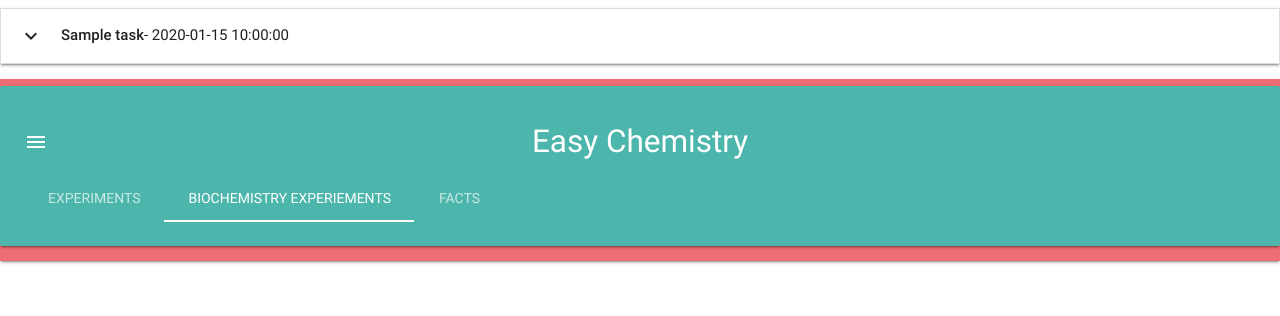
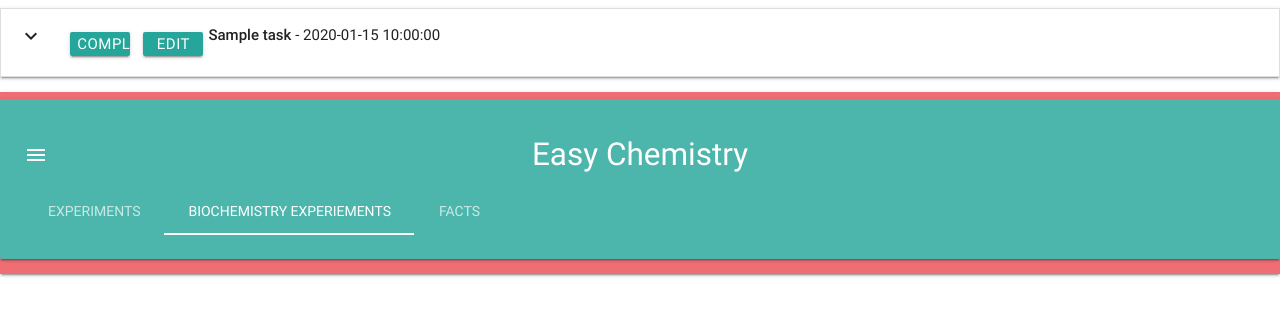
Before and after one commit to martynapacula/Project03, a Flask app: page / in a window 1280 px wide. Shown: the top 316 px of the page. Run offline with Flask 2, Linux system fonts and the light colour scheme; a database or web service that is not in the repository returns one stand-in record (values such as "Sample title"); some libraries are stand-ins or nearby versions.

Commit message:
buttons 'complete' and 'edit' added to tasks

```diff
--- a/static/css/style.css
+++ b/static/css/style.css
@@ -2,3 +2,11 @@
 /*    background-color: red; */
 
 /*}?*/
+
+.btn_small{
+    height:24px;
+    width:60px;
+    line-height:24px;
+    margin:5px 5px;
+    padding:0 0.5em;
+}
--- a/templates/tasks.html
+++ b/templates/tasks.html
@@ -6,8 +6,15 @@
 	{% for task in tasks %}
 	<li>
 		<div class="collapsible-header">
-			<i class="material-icons">keyboard_arrow_down</i> <strong>{{task.Category_name}} </strong> -
-			{{task.beginning_date}}
+			<div class="col s3">
+				<i class="material-icons">keyboard_arrow_down</i>
+                <a class="waves-effect waves-light btn btn_small">Completed</a>
+                <a class="waves-effect waves-light btn btn_small">Edit</a>
+
+			</div>
+			<div class="col s9">
+				<strong>{{task.Category_name}} </strong> - {{task.beginning_date}}
+			</div>
 		</div>
 		<div class="collapsible-body">
 			<span>
```
